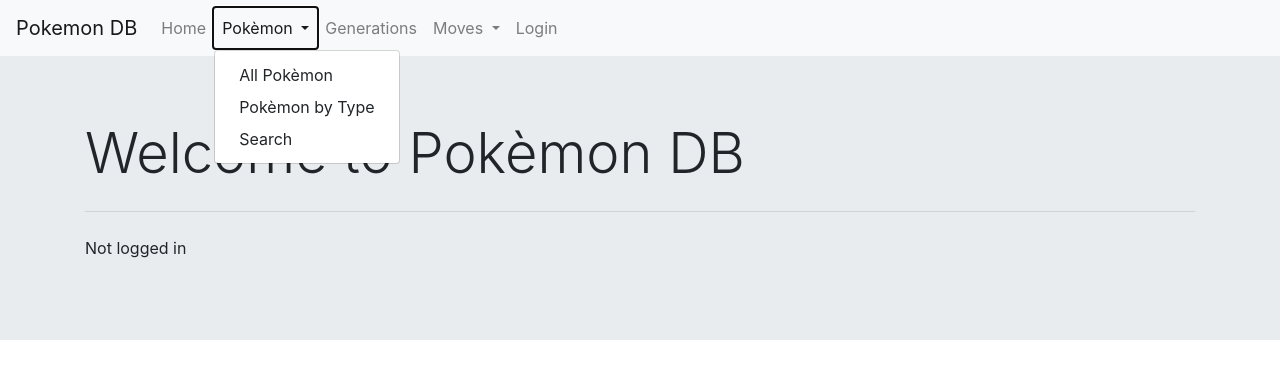
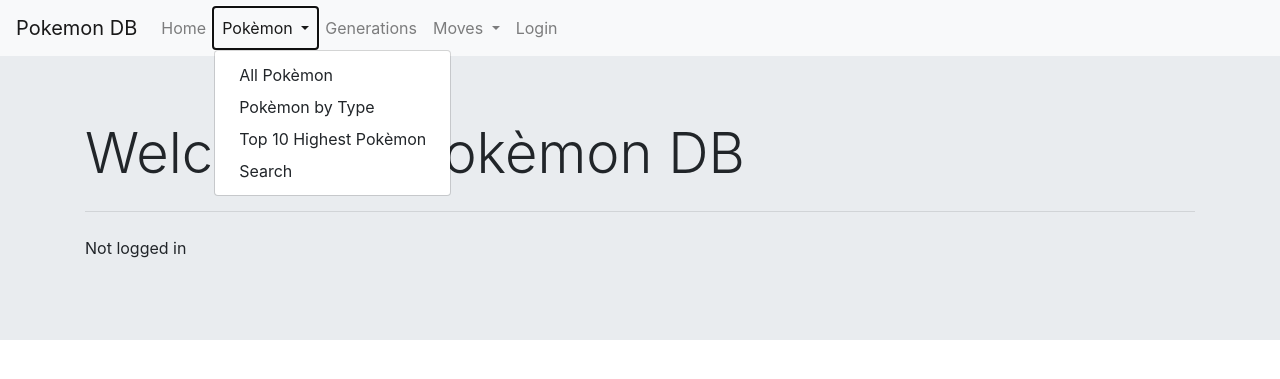
Before and after one commit to JMdelosReyes/AII_Project, a Django app: page / in a window 1280 px wide, after a click on "Pokèmon". Shown: the top 379 px of the page. Run offline with Django 3.2, Linux system fonts and the light colour scheme; some libraries are stand-ins or nearby versions.

Commit message:
Nueva funcionalidad

```diff
--- a/main/templates/header.html
+++ b/main/templates/header.html
@@ -13,6 +13,7 @@
                 <div class="dropdown-menu" aria-labelledby="navbarDropdownMenuLink">
                     <a class="dropdown-item" href="{% url 'pokemon' %}">All Pokèmon</a>
                     <a class="dropdown-item" href="{% url 'types' %}">Pokèmon by Type</a>
+                    <a class="dropdown-item" href="{% url 'highest' %}">Top 10 Highest Pokèmon</a>
                     <a class="dropdown-item" href="{% url 'search' %}">Search</a>
                 </div>
             </li>
@@ -27,6 +28,7 @@
                 <div class="dropdown-menu" aria-labelledby="navbarDropdownMenuLink">
                     <a class="dropdown-item" href="{% url 'moves' %}">All Moves</a>
                     <a class="dropdown-item" href="{% url 'move_types' %}">Moves by Type</a>
+                    <a class="dropdown-item" href="{% url 'strongest' %}">Top 10 Strongest Moves</a>
                 </div>
             </li>
             {% if user.is_authenticated %}
--- a/main/templates/pokemon/pokemon_view.html
+++ b/main/templates/pokemon/pokemon_view.html
@@ -58,12 +58,12 @@
 
                         <small class="text-muted p-t-30 db">Weight</small>
                         <h6>
-                            {{ pokemon.weight }} m
+                            {{ pokemon.weight }} kg
                         </h6>
 
                         <small class="text-muted p-t-30 db">Height</small>
                         <h6>
-                            {{ pokemon.height }} kg
+                            {{ pokemon.height }} m
                         </h6>
                     </div>
                 </div>
--- a/main/views.py
+++ b/main/views.py
@@ -144,3 +144,13 @@
 
     return render(request, 'recommend/form.html',
                   {'title': 'Select a Pokèmon ID!', 'form': form, 'action_url': 'recommend_pokemon'})
+
+
+def highest_pokemon(request):
+    pokemons = Pokemon.objects.order_by('-height')[:10]
+    return render(request, 'pokemon/pokemon_list.html', {'pokemons': pokemons, 'title': 'Top 10 Highest Pokèmon'})
+
+
+def strongest_moves(request):
+    moves = Move.objects.order_by('-power')[:10]
+    return render(request, 'move/move_list.html', {'moves': moves, 'title': 'Top 10 Strongest Moves'})
--- a/pokemon_db/urls.py
+++ b/pokemon_db/urls.py
@@ -10,6 +10,7 @@
     path('pokemon/', views.all_pokemon, name='pokemon'),
     path('pokemon/generation/<int:gen_id>', views.all_pokemon, name='pokemon_gen'),
     path('pokemon/type/<str:type_name>', views.all_pokemon, name='pokemon_type'),
+    path('pokemon/highest/', views.highest_pokemon, name='highest'),
     path('generation/', views.generations, name='generations'),
     path('types/', views.pokemon_by_type, name='types'),
     path('search/', views.search_whoosh, name='search'),
@@ -17,6 +18,7 @@
     path('move/', views.all_moves, name='moves'),
     path('move/type/<str:type_name>', views.all_moves, name='moves_type'),
     path('move/type/', views.moves_by_type, name='move_types'),
+    path('move/strongest/', views.strongest_moves, name='strongest'),
     path('populate/', login_required(views.populate), name='populate'),
     path('recommend/', login_required(views.recommend), name='recommend'),
     path('recommend/pokemon/', login_required(views.similar_pokemon), name='recommend_pokemon'),
```
